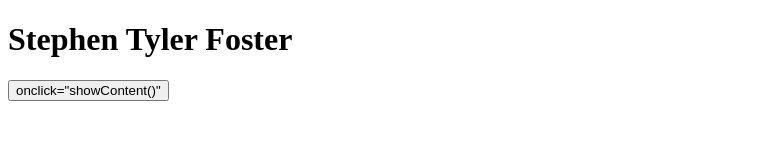
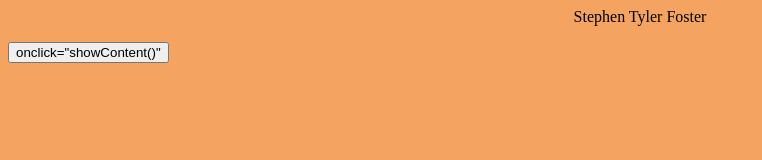
Before and after one commit to Fosterboyy/Fosterboyy.github.io, a plain HTML site: page index.html in a window 1280 px wide. Shown: the whole page, without its empty margins (0-762 px from the left). Drawn offline with Linux system fonts and the light colour scheme.

Commit message:
Add files via upload

```diff
--- a/index.html
+++ b/index.html
@@ -1,8 +1,8 @@
 <!DOCTYPE html>
 <html>
 <body>
-
-<h1> Stephen Tyler Foster </h1>
+<body style="background-color:#f4a460 ;"
+<h1> <center> Stephen Tyler Foster </center> </h1>
 
 <p> </p>
 
```
